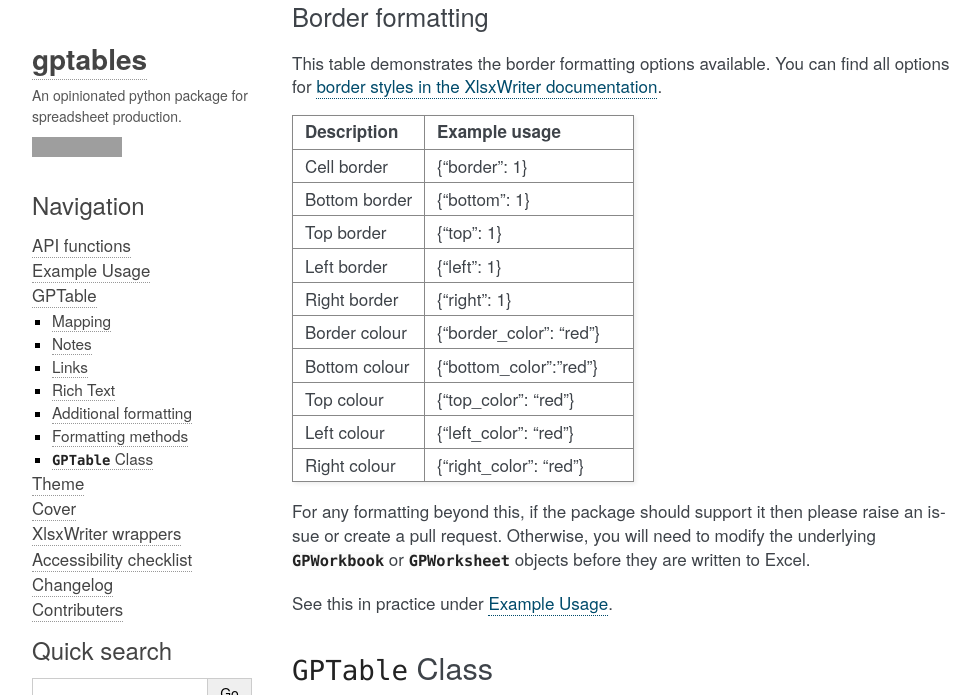
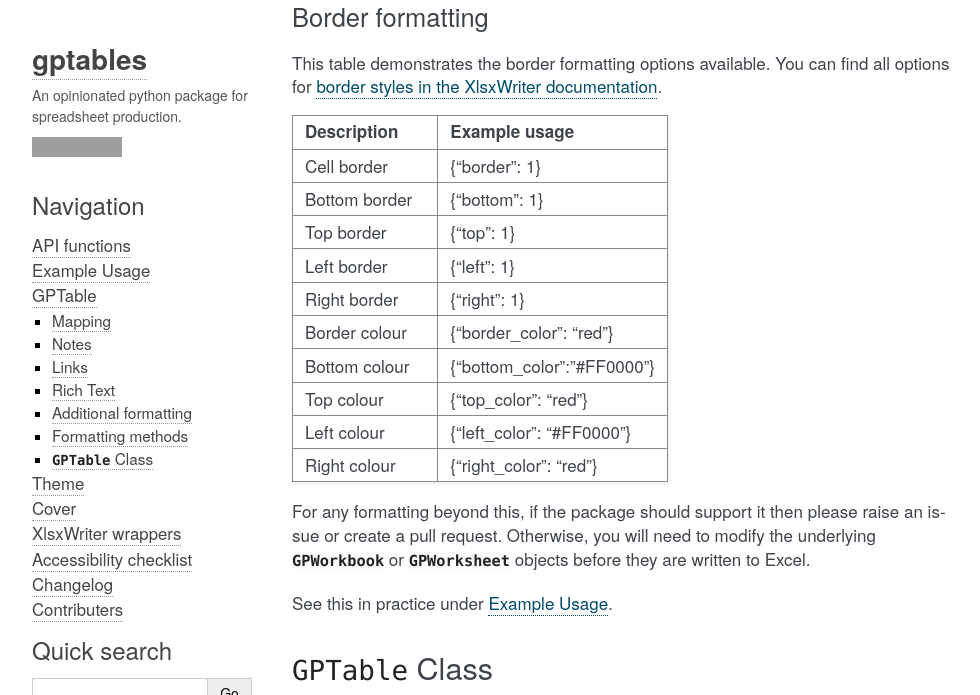
Before and after one commit to best-practice-and-impact/gptables, a Sphinx documentation site: the page built from docs/source/doc.gptable.rst, in a window 1280 px wide and 900 px high, scrolled down 5186 px, cut to the strip 0-695 px from the top of the window. Shown: the whole strip, without its empty margins (138-1118 px from the left). Built offline with Sphinx 7.4.7, drawn with Linux system fonts in a browser that asks for light colours; the version number could not be read and is left out; grey boxes are pictures that could not be loaded.

Commit message:
Add .vscode to gitignore and improve gptable docs

```diff
--- a/docs/source/doc.gptable.rst
+++ b/docs/source/doc.gptable.rst
@@ -298,11 +298,11 @@
     * - Border colour
       - {"border_color": "red"}
     * - Bottom colour
-      - {"bottom_color":"red"}
+      - {"bottom_color":"#FF0000"}
     * - Top colour
       - {"top_color": "red"}
     * - Left colour
-      - {"left_color": "red"}
+      - {"left_color": "#FF0000"}
     * - Right colour
       - {"right_color": "red"}
 
```
Also changed, not shown: 1 other file.
